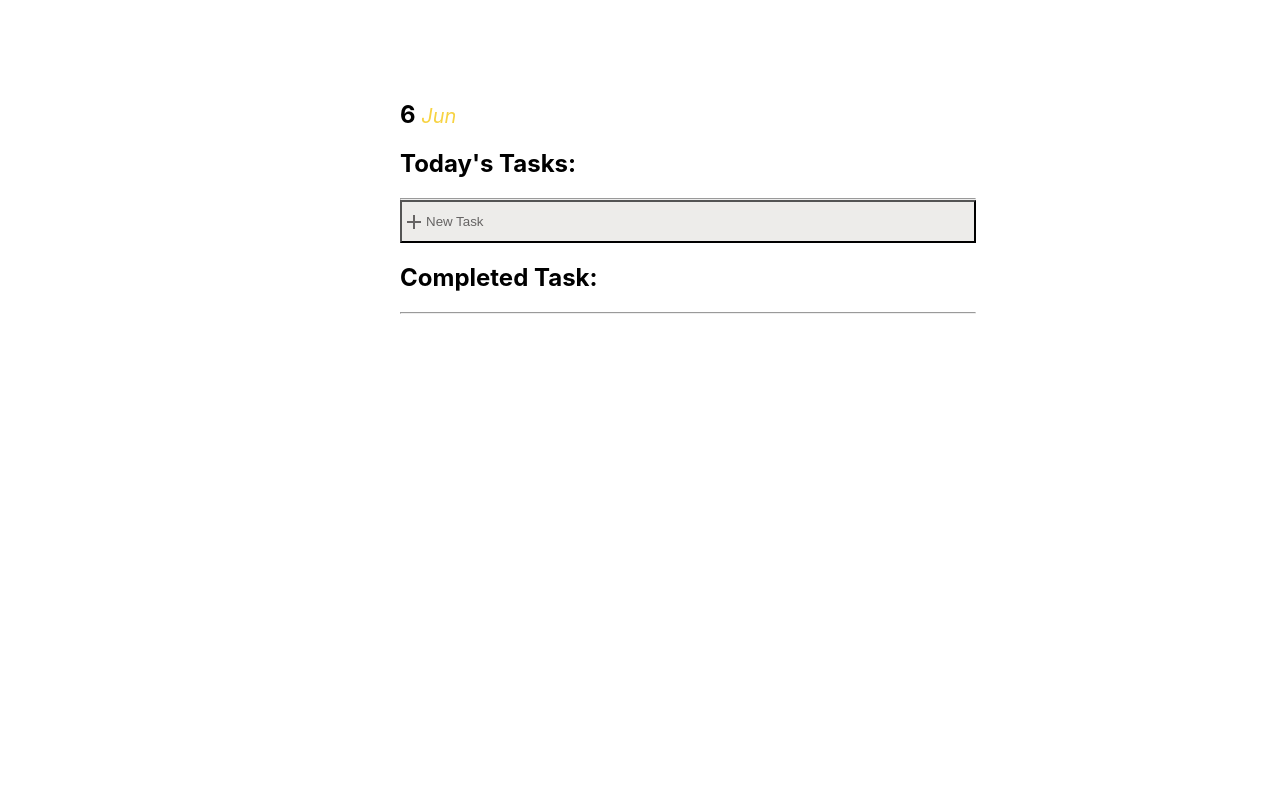
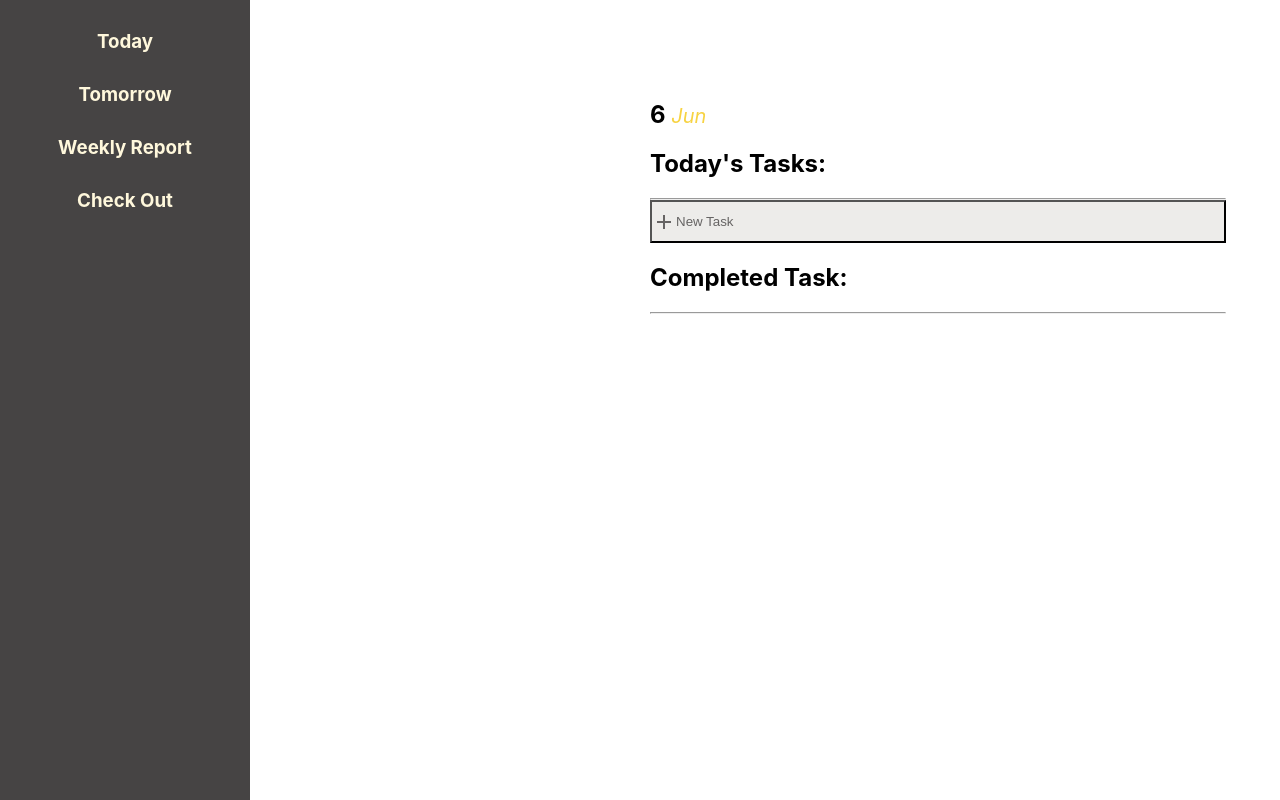
Before and after one commit to aashujames/Toodle_App, a React (Create React App) app: page / in a window 1280 px wide. Built offline with nearby package versions, Linux system fonts and the light colour scheme.

Commit message:
sidebar created

```diff
--- a/src/App.css
+++ b/src/App.css
@@ -4,6 +4,5 @@
 }
 
 .main {
-    margin-top: 100px;
-    margin-left: 400px;
+    display: flex;
 }
--- a/src/App.js
+++ b/src/App.js
@@ -1,10 +1,12 @@
 import React from "react";
 import "./App.css";
+import Sidebar from "./components/Sidebar/Sidebar";
 import TodayTask from "./components/TodayTask";
 
 function App() {
     return (
         <div className="main">
+            <Sidebar />
             <TodayTask />
         </div>
     );
--- /dev/null
+++ b/src/components/Sidebar/Sidebar.js
@@ -0,0 +1,15 @@
+import React from "react";
+import "../../styles/Sidebar.css";
+
+const Sidebar = () => {
+    return (
+        <div className="sidebar-container">
+            <h3>Today</h3>
+            <h3>Tomorrow</h3>
+            <h3>Weekly Report</h3>
+            <h3>Check Out</h3>
+        </div>
+    );
+};
+
+export default Sidebar;
--- /dev/null
+++ b/src/styles/Sidebar.css
@@ -0,0 +1,13 @@
+.sidebar-container {
+    background-color: rgba(22, 20, 20, 0.793);
+    height: 100vh;
+    width: 250px;
+    font-weight: lighter;
+    text-align: center;
+}
+
+.sidebar-container h3 {
+    margin: 30px auto;
+    color: cornsilk;
+    cursor: pointer;
+}
--- a/src/styles/TodayTask.css
+++ b/src/styles/TodayTask.css
@@ -1,4 +1,6 @@
 section {
+    margin-top: 100px;
+    margin-left: 400px;
     width: 45vw;
     box-sizing: border-box;
 }
```
